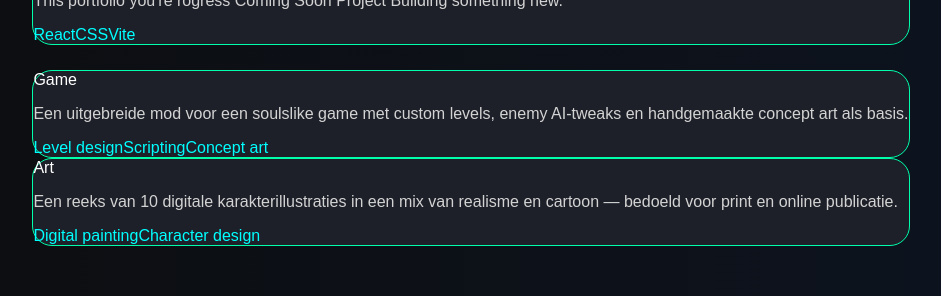
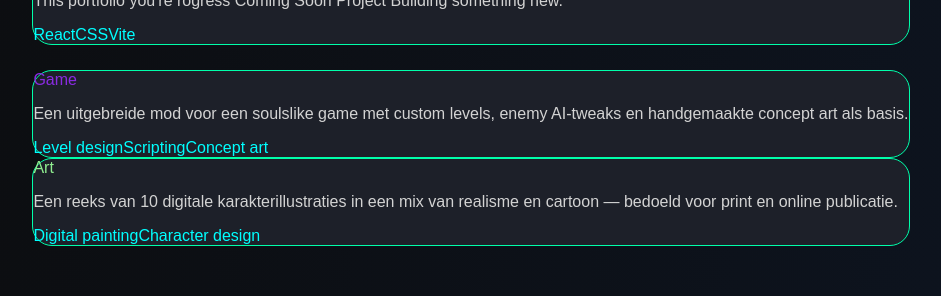
Before and after one commit to itzmitto/portfolioproject, a React (Vite) app: page / in a window 1280 px wide. Both pictures are taken after a click on the button "View Projects". Shown: the part 456-752 px from the top of the page, without its empty margins (169-1110 px from the left). Built offline with nearby package versions, Linux system fonts and the light colour scheme; the HTML template or start-up script is replaced by a standard one.

Commit message:
117ste commit projects

```diff
--- a/src/pages/Projects.css
+++ b/src/pages/Projects.css
@@ -1,6 +1,4 @@
 .projects {
-
-
 
     .gridContainer {
         display: grid;
@@ -10,13 +8,11 @@
         max-width: 1000px;
     }
 
-    .card.main {
-        color: rgb(217, 255, 0);
-    }
 
     h1 {
         color: #03ed9d;
     }
+
     p {
         color: lightgrey;
     }
@@ -24,9 +20,13 @@
     .card.main h1 {
         color: white;
     }
+
     .card.main p {
         color: lightgrey;
     }
+
+
+    /* dit later goed maken  */
     .techStack {
         color: rgb(0, 255, 255);
     }
@@ -39,6 +39,25 @@
         border: 1px solid #00ffaa;
     }
 
+    .card.main {
+        color: rgb(217, 255, 0);
+    }
+
+    .card.coming {
+        color: blueviolet;
+    }
+
+
+    .card.art {
+        color: lightgreen;
+    }
+
+
+
+
+
+
+
 
 
 
--- a/src/pages/Projects.tsx
+++ b/src/pages/Projects.tsx
@@ -11,6 +11,10 @@ function Projects() {
                         <h2>Things I've built.</h2>
                         <p>A mix of web projects, creative experiments, and things I'm currently building. Always working on something new.</p>
                     </div>
+
+
+
+
 
                     <div className="card main">
                         <div className="cardHeader">
@@ -26,15 +30,18 @@ function Projects() {
                         </div>
                     </div>
 
+
+
+
+
                     <div className="cardRows">
-                        <div className="card projectCard">
+                        <div className="card coming">
                             <div className="cardHeader">
                                 <span className="tag">Game</span>
                             </div>
-                            <p>
-                                Een uitgebreide mod voor een soulslike game met custom levels,
-                                enemy AI-tweaks en handgemaakte concept art als basis.
-                            </p>
+                            <p>Een uitgebreide mod voor een soulslike game met custom levels,
+                            enemy AI-tweaks en handgemaakte concept art als basis.</p>
+
                             <div className="techStack">
                                 <span>Level design</span>
                                 <span>Scripting</span>
@@ -42,18 +49,24 @@ function Projects() {
                             </div>
                         </div>
 
-                        <div className="card projectCard">
+
+
+
+
+                        <div className="card art">
                             <div className="cardHeader">
                                 <span className="tag">Art</span>
                             </div>
-                            <p>
-                                Een reeks van 10 digitale karakterillustraties in een mix van
-                                realisme en cartoon — bedoeld voor print en online publicatie.
-                            </p>
+                            <p>Een reeks van 10 digitale karakterillustraties in een mix van
+                            realisme en cartoon — bedoeld voor print en online publicatie.</p>
                             <div className="techStack">
                                 <span>Digital painting</span>
                                 <span>Character design</span>
                             </div>
+
+
+
+
                         </div>
                     </div>
 
```
